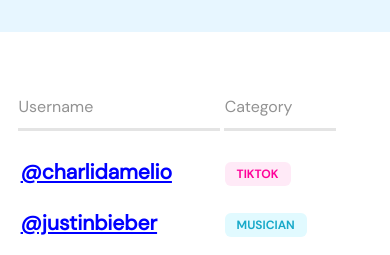
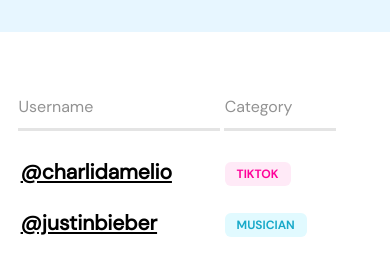
Before and after one commit to mattwelter/IGLiveToYouTube, a plain HTML site: page index.html in a window 390 px wide. Shown: the part 589-844 px from the top of the page. Drawn offline with nearby package versions, Linux system fonts and the light colour scheme.

Commit message:
Update styles.css

```diff
--- a/styles.css
+++ b/styles.css
@@ -1,6 +1,8 @@
 * {
 	/*box-sizing: border-box;*/
 }
+
+input[type="submit"]{ -webkit-appearance: none; }
 
 #wrapper {
 	width: 1280px;
@@ -323,7 +325,7 @@
 		display: none;
 	}
 	.col-username-mobile {
-		color: blue;
+		color: black;
 		text-decoration: underline;
 	}
 
```
